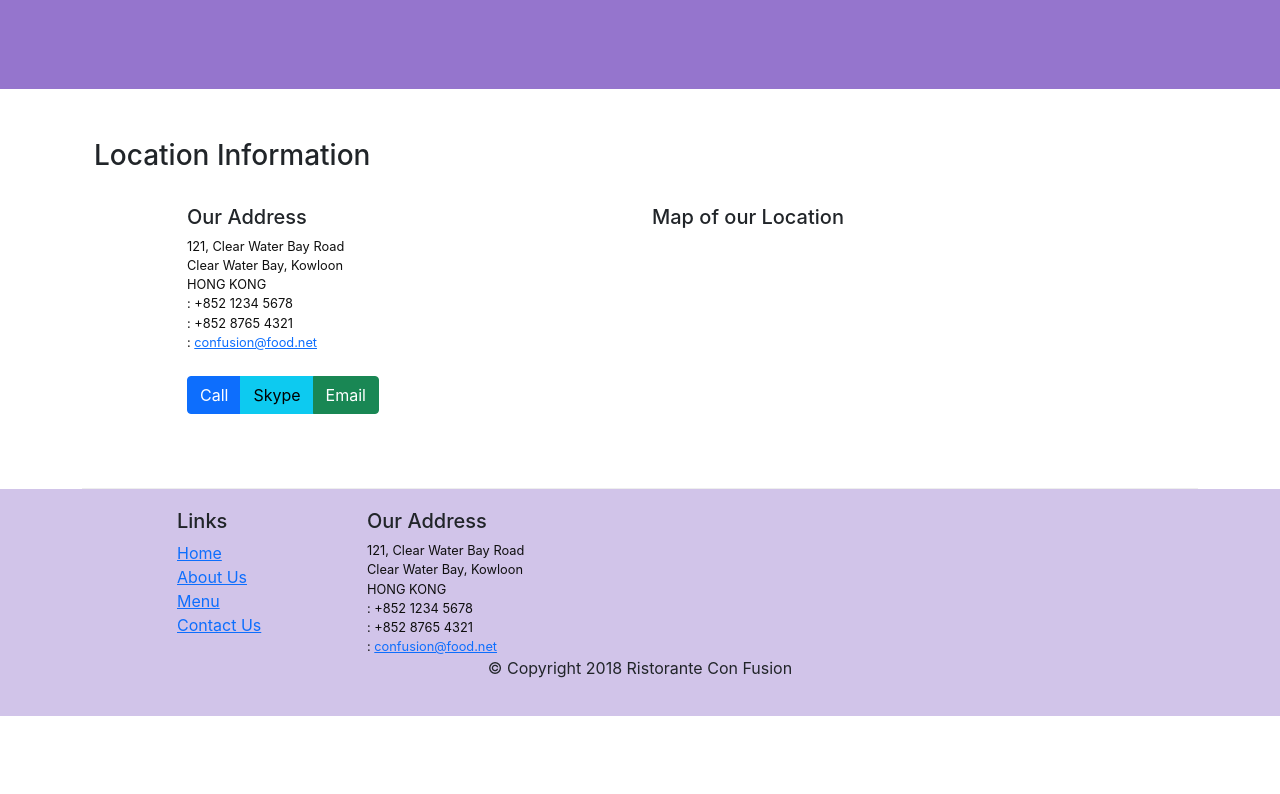
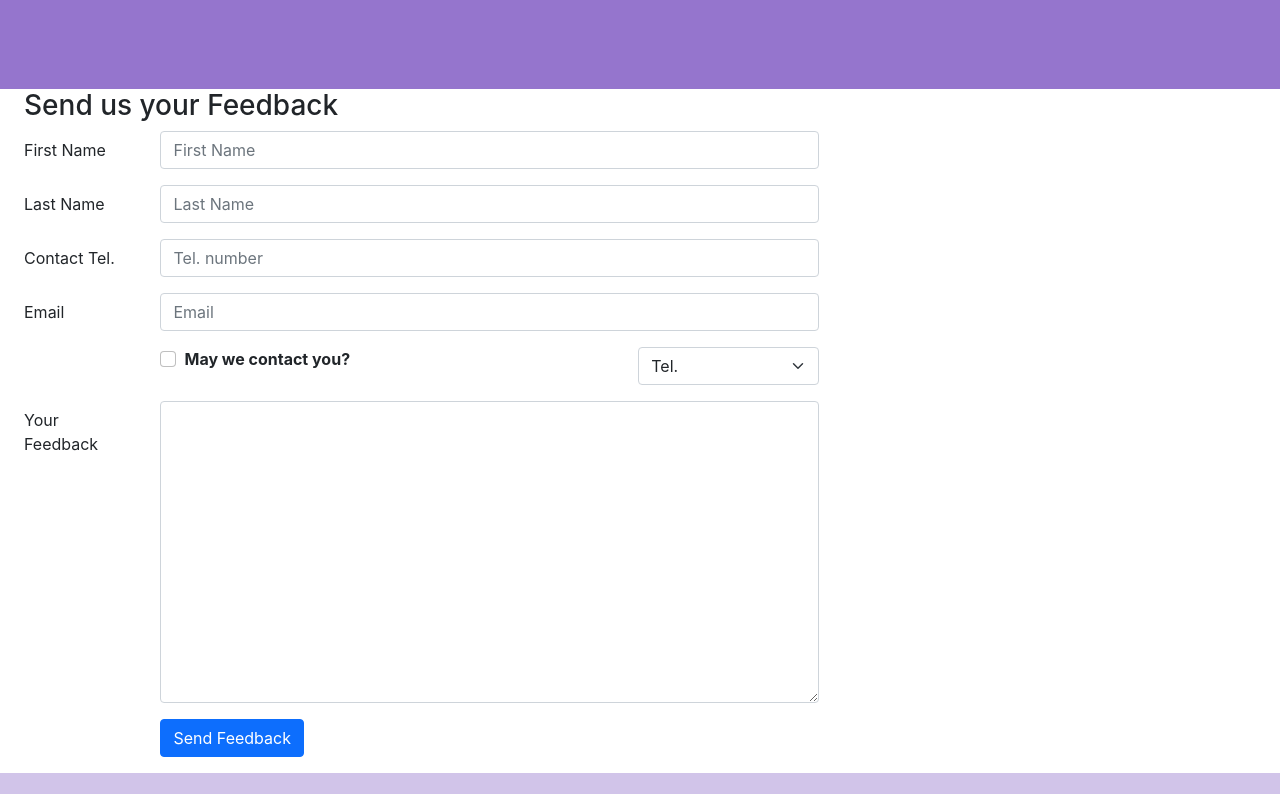
Before and after one commit to jigneng1/csc105-lab-react, a React (Create React App) app: page /contactus in a window 1280 px wide. Shown: the part 406-1200 px from the top of the page. Before the commit the page ends 1122 px from the top, so only its background shows below. Built offline with nearby package versions, Linux system fonts and the light colour scheme; the HTML template or start-up script is replaced by a standard one.

Commit message:
W3-01 Controlled Forms

```diff
--- a/src/components/ContactComponent.js
+++ b/src/components/ContactComponent.js
@@ -1,36 +1,125 @@
-import React from 'react';
+import React, { Component } from 'react';
+import { Breadcrumb, BreadcrumbItem,
+Button, Form, FormGroup, Label, Input, Col } from 'reactstrap';
 
-function Contact(props) {
-    return(
-        <div className="container">
-            <div className="row row-content">
-                <div className="col-12">
-                <h3>Location Information</h3>
-                </div>
-                <div className="col-12 col-sm-4 offset-sm-1">
-                        <h5>Our Address</h5>
-                        <address>
-                        121, Clear Water Bay Road<br />
-                        Clear Water Bay, Kowloon<br />
-                        HONG KONG<br />
-                        <i className="fa fa-phone"></i>: +852 1234 5678<br />
-                        <i className="fa fa-fax"></i>: +852 8765 4321<br />
-                        <i className="fa fa-envelope"></i>: <a href="mailto:confusion@food.net">confusion@food.net</a>
-                        </address>
-                </div>
-                <div className="col-12 col-sm-6 offset-sm-1">
-                    <h5>Map of our Location</h5>
-                </div>
-                <div className="col-12 col-sm-11 offset-sm-1">
-                    <div className="btn-group" role="group">
-                        <a role="button" className="btn btn-primary" href="tel:+85212345678"><i className="fa fa-phone"></i> Call</a>
-                        <a role="button" className="btn btn-info"><i className="fa fa-skype"></i> Skype</a>
-                        <a role="button" className="btn btn-success" href="mailto:confusion@food.net"><i className="fa fa-envelope-o"></i> Email</a>
-                    </div>
-                </div>
+class Contact extends Component {
+    constructor(props) {
+        super(props);
+
+        this.state = {
+            firstname: '',
+            lastname: '',
+            telnum: '',
+            email: '',
+            agree: false,
+            contactType: 'Tel.',
+            message: ''
+        };
+        this.handleInputChange = this.handleInputChange.bind(this);
+        this.handleSubmit = this.handleSubmit.bind(this);
+    }
+
+        handleInputChange(event) {
+            const target = event.target;
+            const value = target.type === 'checkbox' ? target.checked : target.value;
+            const name = target.name;
+
+            this.setState({
+              [name]: value
+            });
+        }
+
+        handleSubmit(event) {
+            console.log('Current State is: ' + JSON.stringify(this.state));
+            alert('Current State is: ' + JSON.stringify(this.state));
+            event.preventDefault();
+        }
+        render(){
+            return <div className="row row container">
+            <div className="col-12">
+               <h3>Send us your Feedback</h3>
             </div>
+             <div className="col-12 col-md-9">
+                 <Form onSubmit={this.handleSubmit}>
+                     <FormGroup row>
+                         <Label htmlFor="firstname" md={2}>First Name</Label>
+                         <Col md={10}>
+                             <Input type="text" id="firstname" name="firstname"
+                                 placeholder="First Name"
+                                 value={this.state.firstname}
+                                 onChange={this.handleInputChange} />
+                         </Col>
+                     </FormGroup>
+                     <FormGroup row>
+                         <Label htmlFor="lastname" md={2}>Last Name</Label>
+                         <Col md={10}>
+                             <Input type="text" id="lastname" name="lastname"
+                                 placeholder="Last Name"
+                                 value={this.state.lastname}
+                                 onChange={this.handleInputChange} />
+                         </Col>
+                     </FormGroup>
+                     <FormGroup row>
+                     <Label htmlFor="telnum" md={2}>Contact Tel.</Label>
+                         <Col md={10}>
+                             <Input type="tel" id="telnum" name="telnum"
+                                 placeholder="Tel. number"
+                                 value={this.state.telnum}
+                                 onChange={this.handleInputChange} />
+                         </Col>
+                     </FormGroup>
+                     <FormGroup row>
+                         <Label htmlFor="email" md={2}>Email</Label>
+                         <Col md={10}>
+                             <Input type="email" id="email" name="email"
+                                 placeholder="Email"
+                                 value={this.state.email}
+                                 onChange={this.handleInputChange} />
+                         </Col>
+                     </FormGroup>
+                     <FormGroup row>
+                         <Col md={{size: 6, offset: 2}}>
+                             <FormGroup check>
+                                 <Label check>
+                                     <Input type="checkbox"
+                                         name="agree"
+                                         checked={this.state.agree}
+                                         onChange={this.handleInputChange} /> {' '}
+                                     <strong>May we contact you?</strong>
+                                 </Label>
+                             </FormGroup>
+                         </Col>
+                         <Col md={{size: 3, offset: 1}}>
+                             <Input type="select" name="contactType"
+                                     value={this.state.contactType}
+                                     onChange={this.handleInputChange}>
+                                 <option>Tel.</option>
+                                 <option>Email</option>
+                             </Input>
+                         </Col>
+                     </FormGroup>
+                     <FormGroup row>
+                         <Label htmlFor="message" md={2}>Your Feedback</Label>
+                         <Col md={10}>
+                             <Input type="textarea" id="message" name="message"
+                                 rows="12"
+                                 value={this.state.message}
+                                 onChange={this.handleInputChange}></Input>
+                         </Col>
+                     </FormGroup>
+                     <FormGroup row>
+                         <Col md={{size: 10, offset: 2}}>
+                             <Button type="submit" color="primary">
+                                 Send Feedback
+                             </Button>
+                         </Col>
+                     </FormGroup>
+                 </Form>
+             </div>
         </div>
-    );
+
+        }
+
+
 }
-
 export default Contact;
```
